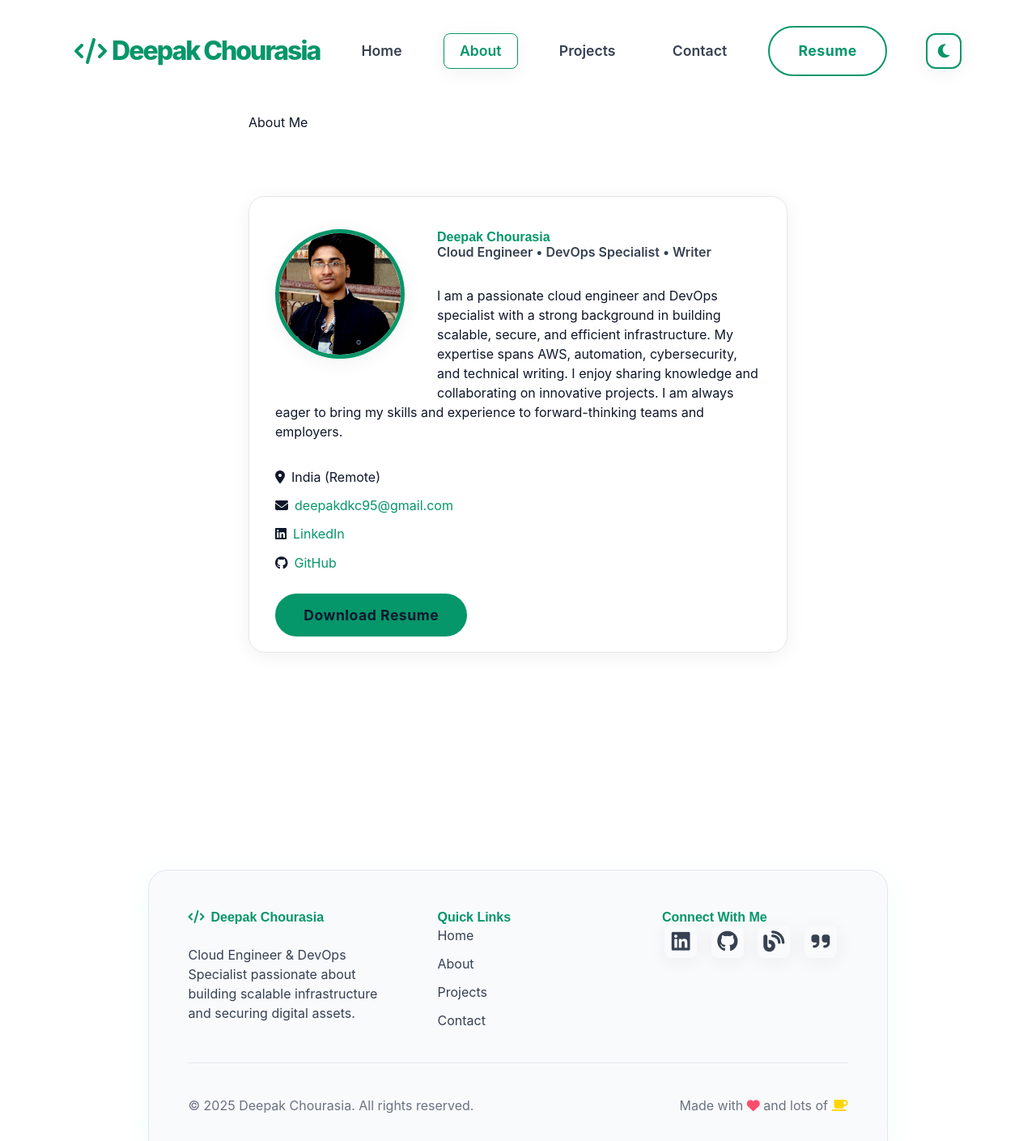
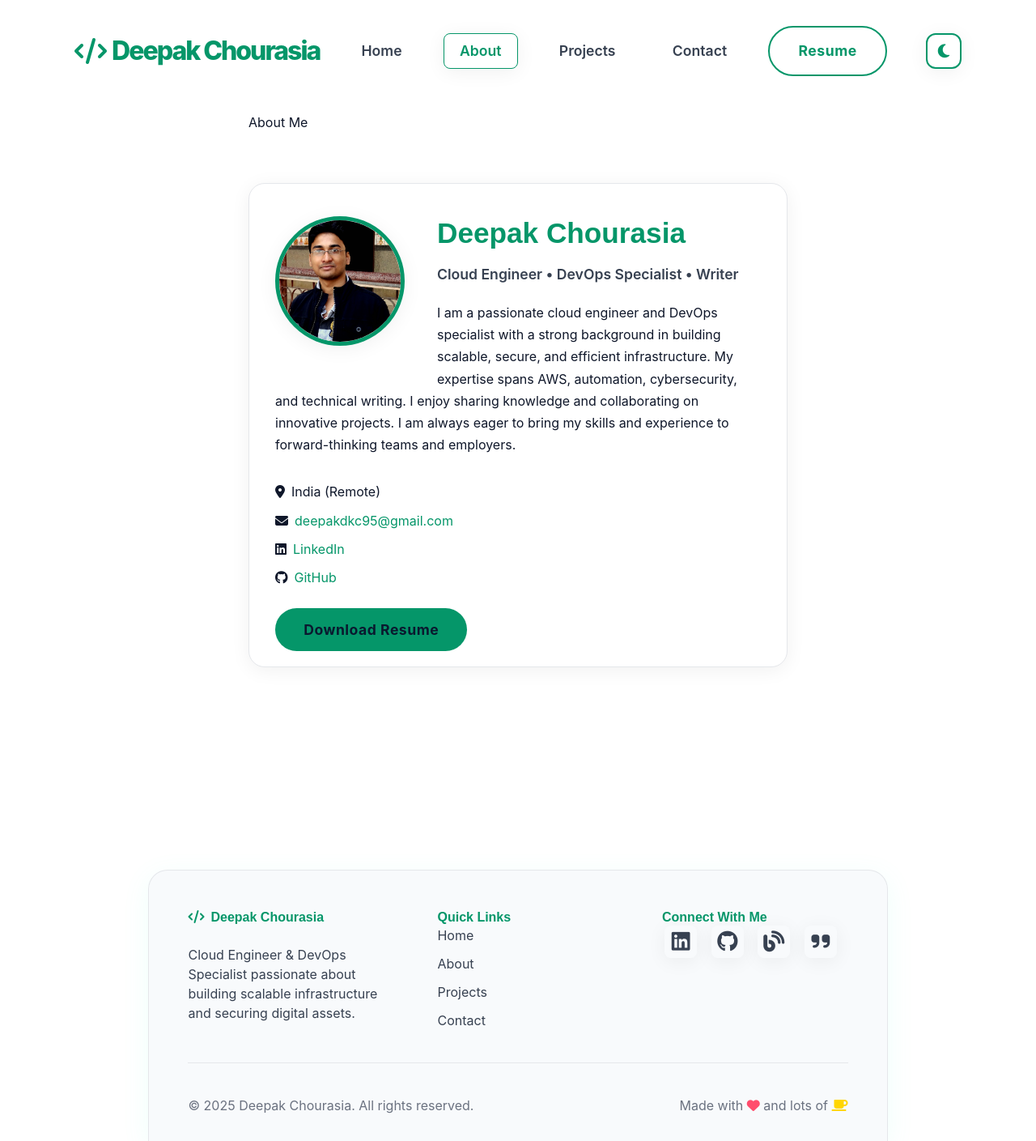
Before and after one commit to deepak-dkc95/deepak-dkc95.github.io, a Jekyll site: the page built from about.md, in a window 1280 px wide. Shown: the whole page at 81% size. Built offline with Jekyll 4.4.1, drawn with Linux system fonts in a browser that asks for light colours; nearby versions of some CDN libraries; our own code applies the rules of GitHub Pages for plain Markdown files.

Commit message:
Fixing styles

```diff
--- a/_includes/contact-form.html
+++ b/_includes/contact-form.html
@@ -24,7 +24,7 @@
           <label for="email" class="form-label">
             <i class="fas fa-envelope me-1" aria-hidden="true"></i><span class="visually-hidden">Email</span> Email *
           </label>
-          <input type="email" class="form-control" id="email" name="_replyto" placeholder="deepakdkc95@gmail.com" required aria-required="true" aria-invalid="false">
+          <input type="email" class="form-control" id="email" name="_replyto" placeholder="email@example.com" required aria-required="true" aria-invalid="false">
           <div class="invalid-feedback">Please enter a valid email address.</div>
         </div>
 
--- a/about.md
+++ b/about.md
@@ -4,16 +4,16 @@ layout: default
 
 # About Me
 
-<section class="professional-card" style="max-width:900px;margin:5rem auto 0 auto;text-align:left;">
-  <img src="{{ '/assets/images/deepak.jpg' | relative_url }}" alt="Deepak Chourasia" class="hero-avatar" style="float:left;margin-right:2.5rem;margin-bottom:2rem;">
-  <h2 style="color:var(--accent);font-family:'Space Grotesk',sans-serif;font-weight:800;">Deepak Chourasia</h2>
-  <h5 style="color:var(--text-secondary);font-weight:600;">Cloud Engineer • DevOps Specialist • Writer</h5>
-  <p style="color:var(--text-main);margin:2rem 0;max-width:600px;">I am a passionate cloud engineer and DevOps specialist with a strong background in building scalable, secure, and efficient infrastructure. My expertise spans AWS, automation, cybersecurity, and technical writing. I enjoy sharing knowledge and collaborating on innovative projects. I am always eager to bring my skills and experience to forward-thinking teams and employers.</p>
-  <ul style="list-style:none;padding:0;margin:2rem 0 2.5rem 0;display:flex;flex-direction:column;gap:0.7rem;align-items:flex-start;">
+<section class="professional-card about-section">
+  <img src="{{ '/assets/images/deepak.jpg' | relative_url }}" alt="Deepak Chourasia" class="hero-avatar">
+  <h2>Deepak Chourasia</h2>
+  <h5>Cloud Engineer • DevOps Specialist • Writer</h5>
+  <p>I am a passionate cloud engineer and DevOps specialist with a strong background in building scalable, secure, and efficient infrastructure. My expertise spans AWS, automation, cybersecurity, and technical writing. I enjoy sharing knowledge and collaborating on innovative projects. I am always eager to bring my skills and experience to forward-thinking teams and employers.</p>
+  <ul class="contact-info">
     <li><i class="fas fa-map-marker-alt me-2"></i>India (Remote)</li>
-    <li><i class="fas fa-envelope me-2"></i><a href="mailto:deepakdkc95@gmail.com" style="color:var(--accent);">deepakdkc95@gmail.com</a></li>
-    <li><i class="fab fa-linkedin me-2"></i><a href="https://www.linkedin.com/in/deepak-chourasia-3bb283256" target="_blank" style="color:var(--accent);">LinkedIn</a></li>
-    <li><i class="fab fa-github me-2"></i><a href="https://github.com/deepak-dkc95" target="_blank" style="color:var(--accent);">GitHub</a></li>
+    <li><i class="fas fa-envelope me-2"></i><a href="mailto:deepakdkc95@gmail.com">deepakdkc95@gmail.com</a></li>
+    <li><i class="fab fa-linkedin me-2"></i><a href="https://www.linkedin.com/in/deepak-chourasia-3bb283256" target="_blank" rel="noopener noreferrer">LinkedIn</a></li>
+    <li><i class="fab fa-github me-2"></i><a href="https://github.com/deepak-dkc95" target="_blank" rel="noopener noreferrer">GitHub</a></li>
   </ul>
   <a href="{{ '/assets/resume.pdf' | relative_url }}" class="btn btn-primary" download>Download Resume</a>
   <div style="clear:both;"></div>
--- a/assets/css/styles.css
+++ b/assets/css/styles.css
@@ -108,6 +108,36 @@ h4 { font-size: 1.1rem; }
   margin-right: auto;
 }
 
+/* Professional card headings */
+.professional-card h1 {
+  color: var(--accent);
+  font-family: 'Space Grotesk', sans-serif;
+  font-weight: 800;
+  font-size: clamp(2rem, 5vw, 2.5rem);
+  margin-bottom: 1.5rem;
+}
+
+.professional-card h2 {
+  color: var(--accent);
+  font-family: 'Space Grotesk', sans-serif;
+  font-weight: 800;
+  font-size: clamp(1.8rem, 4vw, 2.2rem);
+  margin-bottom: 1.2rem;
+}
+
+.professional-card h5 {
+  color: var(--text-secondary);
+  font-weight: 600;
+  font-size: 1.1rem;
+  margin-bottom: 1.5rem;
+}
+
+.professional-card p {
+  color: var(--text-main);
+  line-height: 1.7;
+  margin-bottom: 1.5rem;
+}
+
 .mt-3 { margin-top: 0.75rem; }
 .mt-4 { margin-top: 1rem; }
 .mt-6 { margin-top: 1.5rem; }
@@ -116,7 +146,7 @@ h4 { font-size: 1.1rem; }
 
 .mb-2 { margin-bottom: 0.5rem; }
 .mb-3 { margin-bottom: 0.75rem; }
-.mb-4 { margin-bottom: 1rem; }
+.mb-4 { margin-bottom: 1.5rem; }
 .mb-5 { margin-bottom: 1.25rem; }
 .mb-8 { margin-bottom: 2rem; }
 
@@ -124,14 +154,17 @@ h4 { font-size: 1.1rem; }
 .ms-2 { margin-left: 0.5rem; }
 
 .gap-2 { gap: 0.5rem; }
+.gap-3 { gap: 0.75rem; }
 .gap-4 { gap: 1rem; }
 .gap-6 { gap: 1.5rem; }
 .gap-8 { gap: 2rem; }
 
 .flex { display: flex; }
+.d-flex { display: flex; }
 .flex-wrap { flex-wrap: wrap; }
 .items-center { align-items: center; }
 .justify-between { justify-content: space-between; }
+.justify-content-center { justify-content: center; }
 
 .grid { display: grid; }
 
@@ -280,6 +313,48 @@ textarea.form-control {
 }
 
 /* About page specific */
+.about-section {
+  max-width: 900px;
+  margin: 5rem auto 0 auto;
+  text-align: left;
+}
+
+.about-section .hero-avatar {
+  float: left;
+  margin-right: 2.5rem;
+  margin-bottom: 2rem;
+}
+
+.about-section p {
+  max-width: 600px;
+}
+
+.contact-info {
+  list-style: none;
+  padding: 0;
+  margin: 2rem 0 2.5rem 0;
+  display: flex;
+  flex-direction: column;
+  gap: 0.7rem;
+  align-items: flex-start;
+}
+
+.contact-info a {
+  color: var(--accent);
+  text-decoration: none;
+  transition: color var(--transition);
+}
+
+.contact-info a:hover {
+  color: var(--accent-dark);
+}
+
+.contact-section {
+  max-width: 700px;
+  margin: 5rem auto 0 auto;
+  text-align: left;
+}
+
 .hero-avatar {
   width: 150px;
   height: 150px;
```
Also changed, not shown: contact.md (+3 -3 lines).
